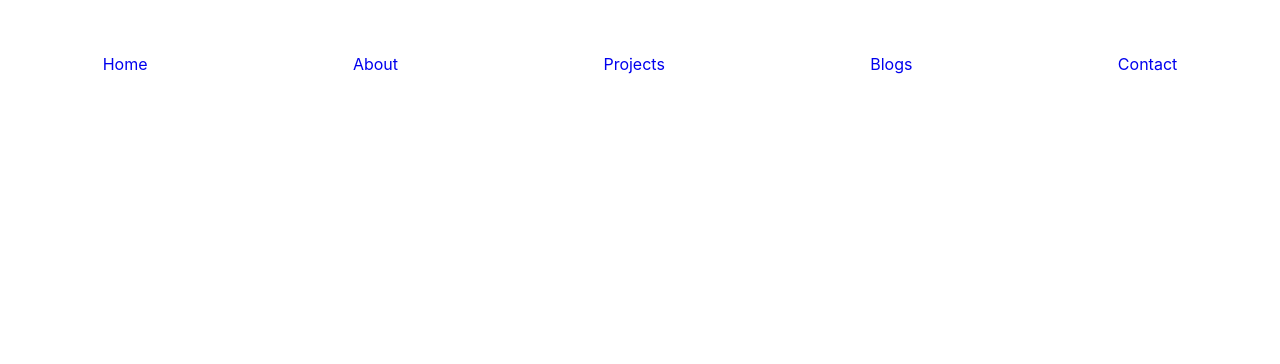
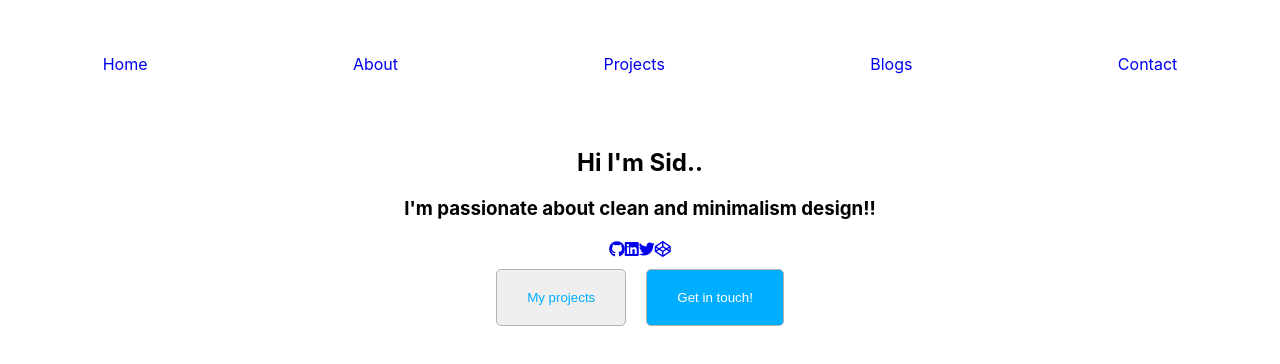
Before and after one commit to SidiOuld/Portfolio-built-with-react, a React (Create React App) app: page / in a window 1280 px wide. Shown: the top 364 px of the page. Built offline with nearby package versions, Linux system fonts and the light colour scheme.

Commit message:
added home structure

```diff
--- a/public/index.html
+++ b/public/index.html
@@ -1,20 +1,19 @@
 <!DOCTYPE html>
 <html lang="en">
+
 <head>
   <meta charset="utf-8" />
   <link rel="icon" href="%PUBLIC_URL%/favicon.ico" />
   <meta name="viewport" content="width=device-width, initial-scale=1" />
   <meta name="theme-color" content="#000000" />
-    <meta
-      name="description"
-      content="Web site created using create-react-app"
-    />
+  <meta name="description" content="Web site created using create-react-app" />
   <link rel="apple-touch-icon" href="%PUBLIC_URL%/logo192.png" />
   <!--
       manifest.json provides metadata used when your web app is installed on a
       user's mobile device or desktop. See https://developers.google.com/web/fundamentals/web-app-manifest/
     -->
   <link rel="manifest" href="%PUBLIC_URL%/manifest.json" />
+  <script src="https://kit.fontawesome.com/b9a87670a2.js"></script>
   <!--
       Notice the use of %PUBLIC_URL% in the tags above.
       It will be replaced with the URL of the `public` folder during the build.
@@ -26,6 +25,7 @@
     -->
   <title>React App</title>
 </head>
+
 <body>
   <noscript>You need to enable JavaScript to run this app.</noscript>
   <div id="root"></div>
@@ -40,4 +40,5 @@
       To create a production bundle, use `npm run build` or `yarn build`.
     -->
 </body>
+
 </html>
--- a/src/App.js
+++ b/src/App.js
@@ -3,6 +3,7 @@ import "./App.css";
 import { NavLink, Route } from "react-router-dom";
 
 import styled from "styled-components";
+import Home from "./Components/Home";
 
 const NavigationContainer = styled.nav`
   height: 8em;
@@ -20,26 +21,32 @@ function App() {
   return (
     <div className="App">
       <NavigationContainer className="header__nav">
-        <NavLink className="header__nav--li" to="/about-us">
+        <NavLink className="header__nav--li" to="/">
           Home
         </NavLink>
 
-        <NavLink className="header__nav--li" to="/about-us">
+        <NavLink className="header__nav--li" to="/about">
           About
         </NavLink>
 
-        <NavLink className="header__nav--li" to="/about-us">
+        <NavLink className="header__nav--li" to="/projects">
           Projects
         </NavLink>
 
-        <NavLink className="header__nav--li" to="/about-us">
+        <NavLink className="header__nav--li" to="/blog">
           Blogs
         </NavLink>
 
-        <NavLink className="header__nav--li" to="/about-us">
+        <NavLink className="header__nav--li" to="/contact">
           Contact
         </NavLink>
       </NavigationContainer>
+      <div>
+        <Route exact path="/" component={Home} />
+        {/* <Route exact path="/about-us" component={AboutUs} />
+        <Route exact path="/sign-in" component={SignInPage} />
+        <Route exact path="/sign-up" component={SignUpPage} /> */}
+      </div>
     </div>
   );
 }
--- /dev/null
+++ b/src/Components/Buttons/ContactBtn.js
@@ -0,0 +1,22 @@
+import React from "react";
+
+import styled from "styled-components";
+
+const Button = styled.button`
+  border: 1px solid rgb(180, 178, 178);
+  padding: 20px 30px;
+  margin: 10px;
+  border-radius: 5px;
+  background: rgb(0, 174, 255);
+  color: white;
+  :hover {
+    background: white;
+    color: rgb(0, 174, 255);
+  }
+`;
+
+function ContactBtn() {
+  return <Button>Get in touch!</Button>;
+}
+
+export default ContactBtn;
--- /dev/null
+++ b/src/Components/Buttons/ProjectBtn.js
@@ -0,0 +1,21 @@
+import React from "react";
+
+import styled from "styled-components";
+
+const Button = styled.button`
+  border: 1px solid rgb(180, 178, 178);
+  padding: 20px 30px;
+  margin: 10px;
+  border-radius: 5px;
+  color: rgb(0, 174, 255);
+  :hover {
+    background: rgb(0, 174, 255);
+    color: white;
+  }
+`;
+
+function ProjectBtn() {
+  return <Button>My projects</Button>;
+}
+
+export default ProjectBtn;
--- a/src/Components/Home.js
+++ b/src/Components/Home.js
@@ -0,0 +1,64 @@
+import React from "react";
+import { NavLink, Route } from "react-router-dom";
+
+import styled from "styled-components";
+import PorjectBtn from "./Buttons/ProjectBtn";
+import ContactBtn from "./Buttons/ContactBtn";
+
+const Container = styled.section`
+  .home__section--one {
+    display: flex;
+    justify-content: center;
+    justify-items: center;
+    text-align: center;
+    font-size: 3em;
+    background: red;
+    margin: 7% 0;
+    color: red;
+  }
+  .home__section--two {
+    display: flex;
+    justify-content: space-evenly;
+    align-items: center;
+    border-top: 2px solid black;
+    border-bottom: 1px solid black;
+    padding: 15px;
+    font-size: 1.1em;
+  }
+  .home__section--two {
+    color: rgb(0, 174, 255);
+  }
+`;
+
+function Home() {
+  return (
+    <>
+      <Container className="home__section--one">
+        <h1>Hi I'm Sid..</h1>
+        <h3>I'm passionate about clean and minimalism design!!</h3>
+      </Container>
+      <Container className="home__section--two">
+        <a href="https://github.com/SidiOuld?tab=repositories" target="_blank">
+          <i class="fab fa-github"></i>
+        </a>
+        <a
+          href="https://www.linkedin.com/in/sidi-ould-9b142665/"
+          target="="
+          _blank
+        >
+          <i class="fab fa-linkedin"></i>
+        </a>
+        <a href="https://twitter.com/sidiould01" target="_blank">
+          <i class="fab fa-twitter"></i>
+        </a>
+        <a href="#">
+          <i class="fab fa-codepen"></i>
+        </a>
+      </Container>
+      <PorjectBtn />
+      <ContactBtn />
+    </>
+  );
+}
+
+export default Home;
```
Lines whose indentation alone changed are shown as unchanged.
